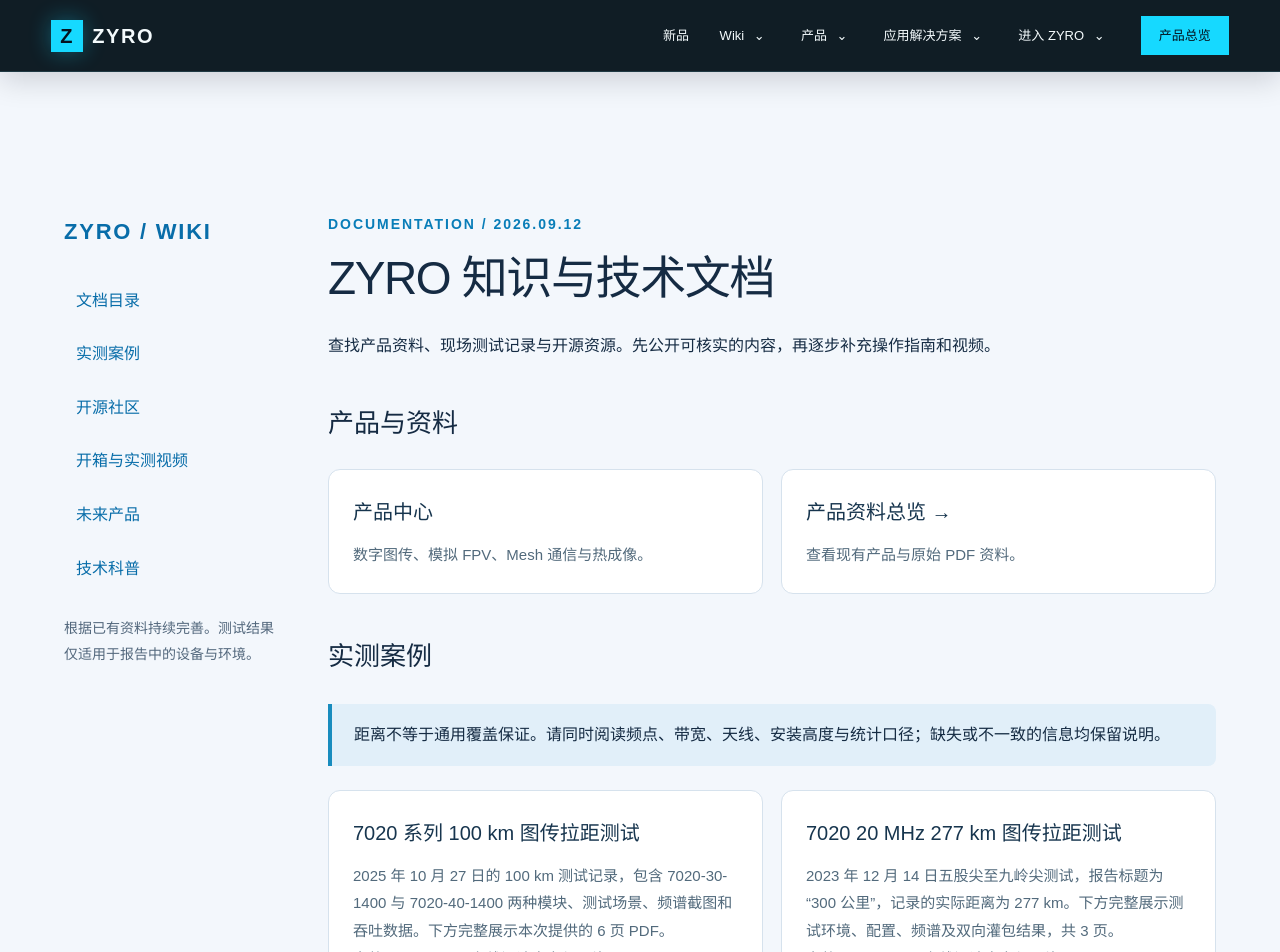
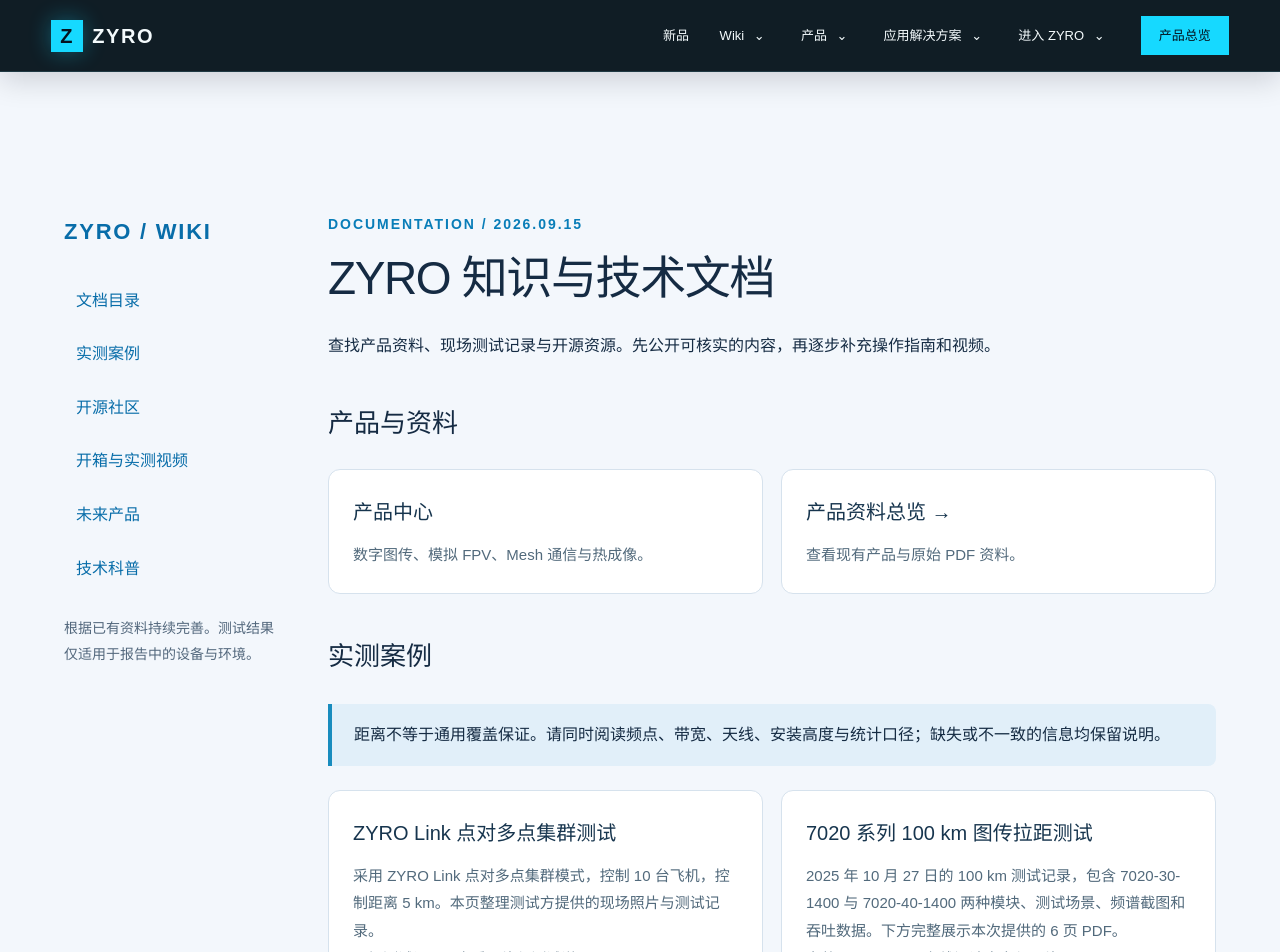
Before and after one commit to sonnyuestc/song, a Next.js app: page /wiki in a window 1280 px wide. Shown: the top 952 px of the page. Built offline with nearby package versions, Linux system fonts and the light colour scheme.

Commit message:
Add ZYRO Link point-to-multipoint cluster field test

```diff
--- a/app/wiki/content.json
+++ b/app/wiki/content.json
@@ -1,4 +1,8 @@
 [
+  {
+    "slug": "zyro-link-cluster",
+    "body": "# ZYRO Link 点对多点集群测试\n\n采用 ZYRO Link 点对多点集群模式，控制 10 台飞机，控制距离 5 km。本页整理测试方提供的现场照片与测试记录。\n\n## 测试概况\n\n| 项目 | 测试记录 |\n| --- | --- |\n| 产品 | ZYRO Link |\n| 工作模式 | 点对多点集群模式 |\n| 控制数量 | 10 台飞机 |\n| 控制距离 | 5 km |\n\n## 现场照片\n\n![ZYRO Link 集群测试现场：多台无人机在开阔场地上空飞行](../assets/zyro-link-cluster-10-aircraft.png)\n\n## 记录说明\n\n以上模式、数量和距离由测试方提供；现场照片用于展示测试场景。5 km 为本次控制距离记录，不等同于视频传输距离，也不是所有环境下的覆盖保证。\n\n测试日期、硬件与固件版本、频点、天线配置、飞行高度及持续时长将在后续资料完善后补充。"
+  },
   {
     "slug": "7020-100km",
     "body": "# 7020 系列 100 km 图传拉距测试\n\n2025 年 10 月 27 日的 100 km 测试记录，包含 7020-30-1400 与 7020-40-1400 两种模块、测试场景、频谱截图和吞吐数据。下方完整展示本次提供的 6 页 PDF。\n\n报告中的模块最大能力与现场测量值应分开理解；实际结果仅适用于报告记录的频点、功率与天线组合。"
--- a/app/wiki/page.tsx
+++ b/app/wiki/page.tsx
@@ -4,4 +4,4 @@ import reports from "./reports.json";
 import { sitePath } from "../site-path";
 import styles from "./wiki.module.css";
 export const metadata={title:"ZYRO Wiki｜产品资料、实测案例与开源社区"};
-export default function WikiHome(){return <WikiShell><div className={styles.eyebrow}>DOCUMENTATION / 2026.09.12</div><h1>ZYRO 知识与技术文档</h1><p>查找产品资料、现场测试记录与开源资源。先公开可核实的内容，再逐步补充操作指南和视频。</p><h2>产品与资料</h2><div className={styles.grid}><a className={styles.card} href={sitePath("/#products")}><h3>产品中心</h3><p>数字图传、模拟 FPV、Mesh 通信与热成像。</p></a><a className={styles.card} href={sitePath("/downloads/zyro-portfolio.pdf")}><h3>产品资料总览 →</h3><p>查看现有产品与原始 PDF 资料。</p></a></div><h2 id="cases">实测案例</h2><div className={styles.notice}>距离不等于通用覆盖保证。请同时阅读频点、带宽、天线、安装高度与统计口径；缺失或不一致的信息均保留说明。</div><div className={styles.grid}>{entries.filter(e=>e.slug!=="pixelpilot").map(e=><a className={styles.card} key={e.slug} href={sitePath(`/wiki/${e.slug}/`)}><h3>{e.body.split(/\r?\n/)[0].slice(2)}</h3><p>{e.body.split(/\r?\n\r?\n/)[1]}</p><p><strong>完整 PDF · {reports.find(r=>r.slug===e.slug)?.pages.length} 页 · 在线阅读全文与图片 →</strong></p></a>)}</div><h2>开源社区与后续内容</h2><div className={styles.grid}>{[["/wiki/pixelpilot/","PixelPilot / OpenIPC","官方源码、版本下载与适配说明。"],["/wiki/videos/","开箱与实测视频","视频将逐步补充，当前尚无独立播放资源。"],["/wiki/future-products/","未来产品","ZYRO PocketLink 与 ZYRO_AI_TRACET，持续更新产品进展。"],["/wiki/articles/","技术科普","天线、延迟、链路预算与成像基础。"]].map(([u,t,d])=><a key={u} className={styles.card} href={sitePath(u)}><h3>{t}</h3><p>{d}</p></a>)}</div></WikiShell>;}
+export default function WikiHome(){return <WikiShell><div className={styles.eyebrow}>DOCUMENTATION / 2026.09.15</div><h1>ZYRO 知识与技术文档</h1><p>查找产品资料、现场测试记录与开源资源。先公开可核实的内容，再逐步补充操作指南和视频。</p><h2>产品与资料</h2><div className={styles.grid}><a className={styles.card} href={sitePath("/#products")}><h3>产品中心</h3><p>数字图传、模拟 FPV、Mesh 通信与热成像。</p></a><a className={styles.card} href={sitePath("/downloads/zyro-portfolio.pdf")}><h3>产品资料总览 →</h3><p>查看现有产品与原始 PDF 资料。</p></a></div><h2 id="cases">实测案例</h2><div className={styles.notice}>距离不等于通用覆盖保证。请同时阅读频点、带宽、天线、安装高度与统计口径；缺失或不一致的信息均保留说明。</div><div className={styles.grid}>{entries.filter(e=>e.slug!=="pixelpilot").map(e=><a className={styles.card} key={e.slug} href={sitePath(`/wiki/${e.slug}/`)}><h3>{e.body.split(/\r?\n/)[0].slice(2)}</h3><p>{e.body.split(/\r?\n\r?\n/)[1]}</p><p><strong>{reports.some(r=>r.slug===e.slug) ? `完整 PDF · ${reports.find(r=>r.slug===e.slug)?.pages.length} 页 · 在线阅读全文与图片 →` : "现场测试记录 · 查看图片与测试说明 →"}</strong></p></a>)}</div><h2>开源社区与后续内容</h2><div className={styles.grid}>{[["/wiki/pixelpilot/","PixelPilot / OpenIPC","官方源码、版本下载与适配说明。"],["/wiki/videos/","开箱与实测视频","视频将逐步补充，当前尚无独立播放资源。"],["/wiki/future-products/","未来产品","ZYRO PocketLink 与 ZYRO_AI_TRACET，持续更新产品进展。"],["/wiki/articles/","技术科普","天线、延迟、链路预算与成像基础。"]].map(([u,t,d])=><a key={u} className={styles.card} href={sitePath(u)}><h3>{t}</h3><p>{d}</p></a>)}</div></WikiShell>;}
--- a/scripts/package-wiki.mjs
+++ b/scripts/package-wiki.mjs
@@ -28,6 +28,7 @@ const { default: worker } = await import(workerUrl.href);
 const env = { ASSETS: { fetch: async () => new Response("Not found", { status: 404 }) } };
 const context = { waitUntil() {}, passThroughOnException() {} };
 const routes = [
+  [`${basePath}/wiki/zyro-link-cluster/`, "wiki/zyro-link-cluster/index.html"],
   [`${basePath}/wiki/zyro-link-58ghz/`, "wiki/zyro-link-58ghz/index.html"],
   ...["wiki/articles","wiki/future-products","wiki/future-products/ai-tracet","wiki/articles/rolling-shutter","wiki/articles/fpv-osd-basics","wiki/articles/fov-and-distortion","wiki/articles/fresnel-zone","wiki/articles/vtx-antenna-safety","wiki/articles/wdr-backlight","wiki/articles/antenna-diversity","wiki/articles/analog-frequency-planning","wiki/articles/antenna-polarization","wiki/articles/video-bitrate","wiki/articles/thermal-imaging","wiki/articles/latency","wiki/articles/mesh-networking","wiki/articles/link-budget"].map(route => [`${basePath}/${route}/`, `${route}/index.html`]),
   ...["wiki", "wiki/7020-100km", "wiki/7020-277km", "wiki/7030-277km", "wiki/fz7020-40km", "wiki/dayawan-20km", "wiki/mesh-shenzhen-zhongshan", "wiki/pixelpilot", "wiki/videos", "products/pocket"].map(route => [`${basePath}/${route}/`, `${route}/index.html`]),
```
Also changed, not shown: 1 other file (tests, documents, lock files or other folders).
